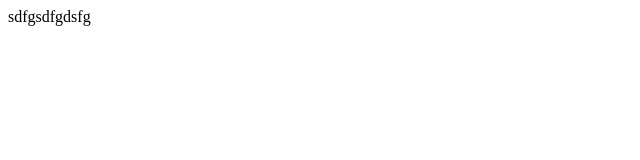
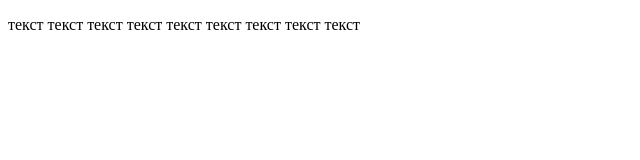
Before and after one commit to Shubin1988/GitStart, a plain HTML site: page test.html in a window 1280 px wide. Shown: the whole page, without its empty margins (0-640 px from the left). Drawn offline with Linux system fonts and the light colour scheme.

Commit message:
Test.html added

```diff
--- a/test.html
+++ b/test.html
@@ -1,4 +1,9 @@
 <!DOCTYPE html>
 <html>
-    <head>sdfgsdfgdsfg</head>
+    <head>
+        <title>Заголовок страницы</title>
+    </head>
+    <body>
+        <p> текст текст текст текст текст текст текст текст текст</p>
+    </body>
 </html>
```
